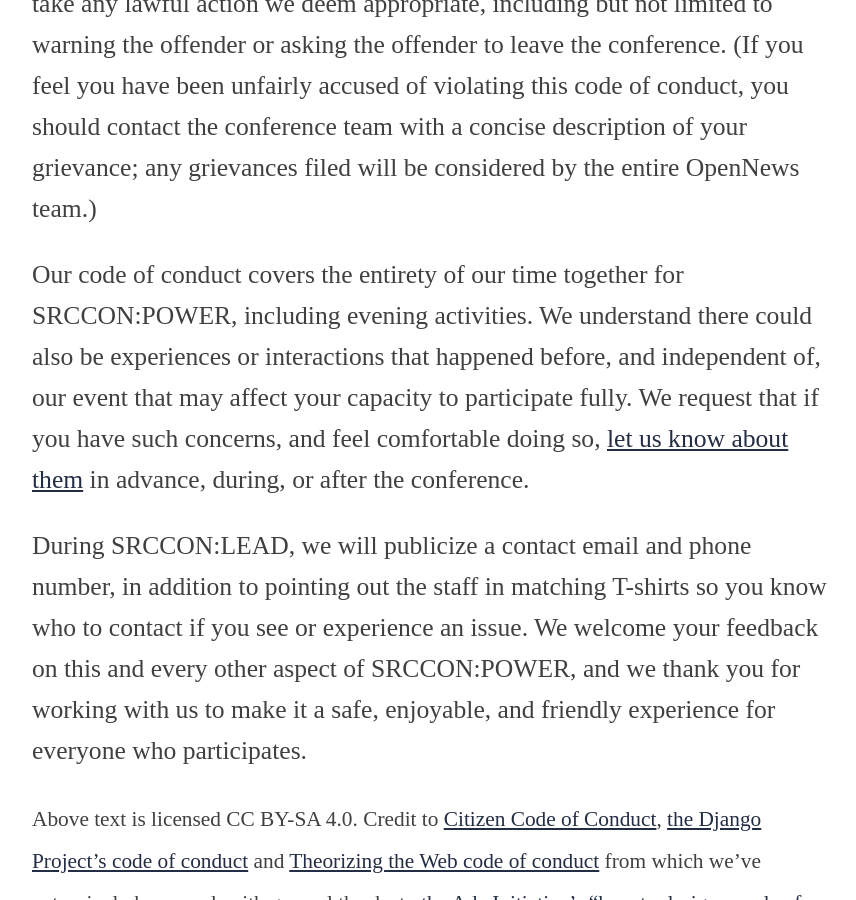
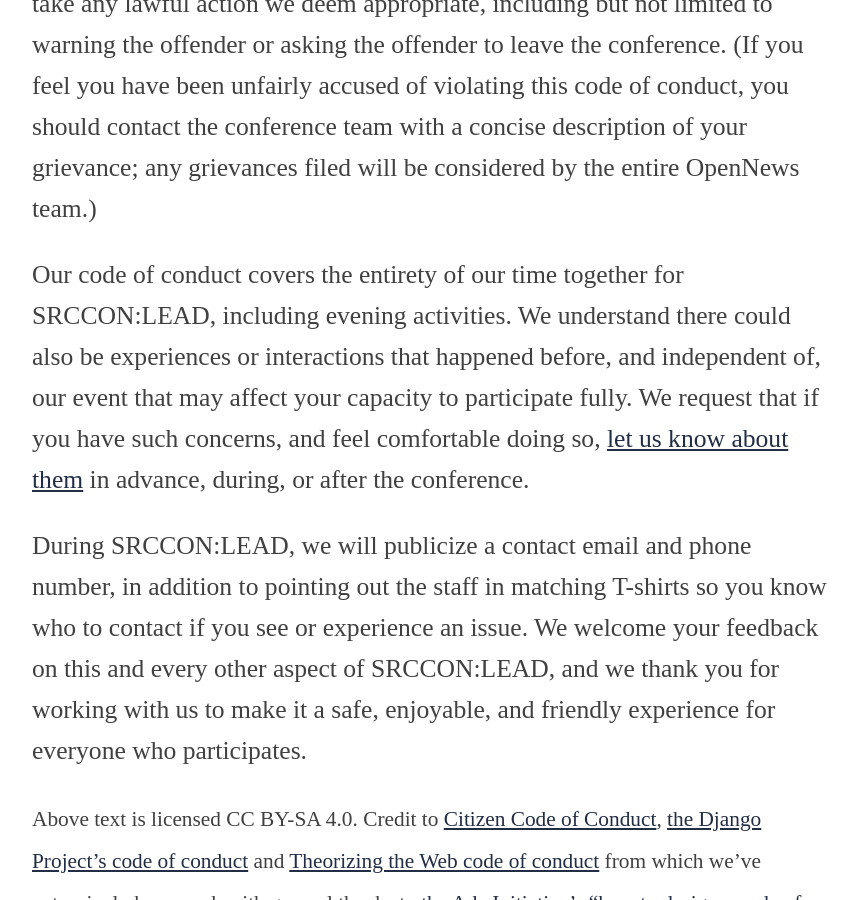
Before and after one commit to OpenNews/srccon-lead, a Jekyll site: the page built from conduct.md, in a window 1280 px wide and 900 px high, scrolled down 1835 px. Shown: the whole window, without its empty margins (208-1064 px from the left). Built offline with Jekyll 4.4.1, drawn with Linux system fonts in a browser that asks for light colours; our own code applies the rules of GitHub Pages for plain Markdown files.

Commit message:
a couple of LEAD naming fixes

```diff
--- a/_config.yml
+++ b/_config.yml
@@ -1,4 +1,4 @@
-name: SRCCON-POWER
+name: SRCCON-LEAD
 markdown: kramdown
 kramdown:
   smart_quotes: lsquo,rsquo,ldquo,rdquo
--- a/conduct.md
+++ b/conduct.md
@@ -20,8 +20,8 @@
 
 If any attendee engages in harassing behavior, the conference organizers may take any lawful action we deem appropriate, including but not limited to warning the offender or asking the offender to leave the conference. (If you feel you have been unfairly accused of violating this code of conduct, you should contact the conference team with a concise description of your grievance; any grievances filed will be considered by the entire OpenNews team.)
 
-Our code of conduct covers the entirety of our time together for SRCCON:POWER, including evening activities. We understand there could also be experiences or interactions that happened before, and independent of, our event that may affect your capacity to participate fully. We request that if you have such concerns, and feel comfortable doing so, [let us know about them](mailto:srccon@opennews.org) in advance, during, or after the conference.
+Our code of conduct covers the entirety of our time together for SRCCON:LEAD, including evening activities. We understand there could also be experiences or interactions that happened before, and independent of, our event that may affect your capacity to participate fully. We request that if you have such concerns, and feel comfortable doing so, [let us know about them](mailto:srccon@opennews.org) in advance, during, or after the conference.
 
-During SRCCON:LEAD, we will publicize a contact email and phone number, in addition to pointing out the staff in matching T-shirts so you know who to contact if you see or experience an issue. We welcome your feedback on this and every other aspect of SRCCON:POWER, and we thank you for working with us to make it a safe, enjoyable, and friendly experience for everyone who participates.
+During SRCCON:LEAD, we will publicize a contact email and phone number, in addition to pointing out the staff in matching T-shirts so you know who to contact if you see or experience an issue. We welcome your feedback on this and every other aspect of SRCCON:LEAD, and we thank you for working with us to make it a safe, enjoyable, and friendly experience for everyone who participates.
 
 <small>Above text is licensed CC BY-SA 4.0. Credit to <a href="http://citizencodeofconduct.org/">Citizen Code of Conduct</a>, <a href="https://www.djangoproject.com/conduct/">the Django Project’s code of conduct</a> and <a href="http://theorizingtheweb.tumblr.com/post/79357700249/anti-harassment-statement">Theorizing the Web code of conduct</a> from which we’ve extensively borrowed, with general thanks to <a href="https://adainitiative.org/2014/02/howto-design-a-code-of-conduct-for-your-community/">the Ada Initiative’s &ldquo;how to design a code of conduct for your community.&rdquo;</a></small>
--- a/schedule/index.html
+++ b/schedule/index.html
@@ -145,8 +145,8 @@
                             <% if (session.room) { %><span class="session-room"><strong>Room:</strong> <%= smartypants(session.room) %></span><% } %>
                         </p>
                         <% } %>
-                        <% if (session.transcription) { %><p><i class="fa fa-cc"></i> <strong><a href="/transcripts/SRCCONPOWER2018-<%= session.id %>">Live transcript of this session</a></strong></p><% } %>
-                        <% if (session.notepad) { %><p><i class="fa fa-file-text-o"></i> <strong><a href="https://etherpad.opennews.org/p/SRCCON2018-<%= session.id %>">Session notes & resources</a></strong></p><% } %>
+                        <% if (session.transcription) { %><p><i class="fa fa-cc"></i> <strong><a href="<%= session.transcription %>">Live transcript of this session</a></strong></p><% } %>
+                        <% if (session.notepad) { %><p><i class="fa fa-file-text-o"></i> <strong><a href="https://etherpad.opennews.org/p/SRCCONLEAD2019-<%= session.id %>">Session notes & resources</a></strong></p><% } %>
                         <% if (session.description) { %><%= marked(session.description) %><% } %>
 
                         <% if (session.twitter) { %>
--- a/schedule/sessions.json
+++ b/schedule/sessions.json
@@ -29,7 +29,7 @@
         "time": "9am",
         "timeblock": "tuesday-morning",
         "title": "Welcome to SRCCON:LEAD",
-        "transcription": ""
+        "transcription": "https://docs.google.com/document/d/1SXXqFNxeydWhdurx1xKzqfbteAfodCCuaLNTW3BML6w/"
     },
     {
         "day": "Tuesday",
```
